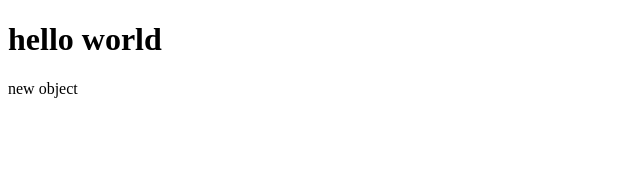
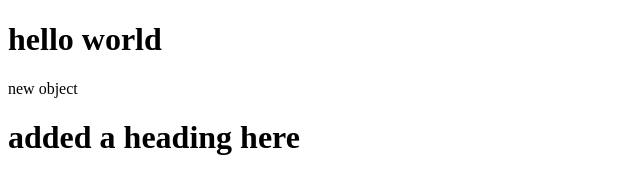
Before and after one commit to rishi-18/demo-repo, a plain HTML site: page index.html in a window 1280 px wide. Shown: the whole page, without its empty margins (0-640 px from the left). Drawn offline with Linux system fonts and the light colour scheme.

Commit message:
Update index.html

```diff
--- a/index.html
+++ b/index.html
@@ -8,5 +8,6 @@
 <body>
     <h1>hello world</h1>
     new object
+    <h1>added a heading here</h1>
 </body>
 </html>
```
